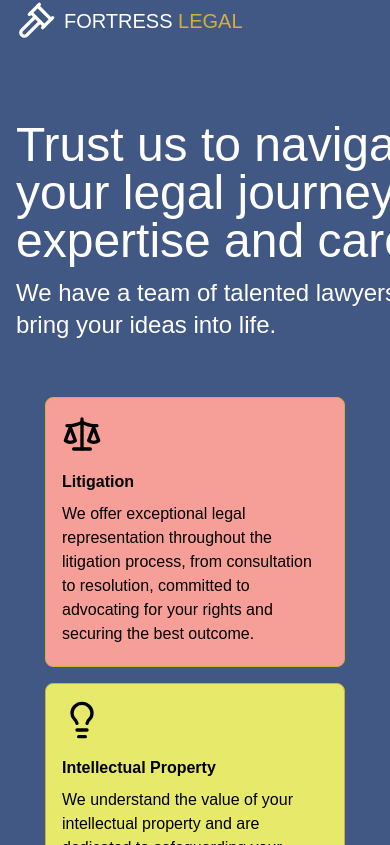
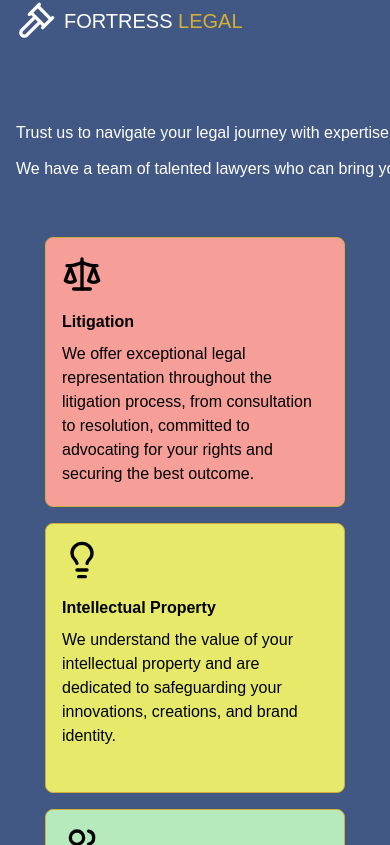
Before and after one commit to nzommmo/FORTRESS-LEGAL, a React (Vite) app: page / in a window 390 px wide. Shown: the part 859-1704 px from the top of the page. Built offline with nearby package versions, Linux system fonts and the light colour scheme.

Commit message:
FORTRESS LEGAL DEMO

```diff
--- a/src/components/Navbar.jsx
+++ b/src/components/Navbar.jsx
@@ -26,7 +26,7 @@ const Navbar = () => {
             <p className='text-xl'>Experienced Legal Representation You Can Trust</p>
           </div>
         </div>
-        <div className='flex mt-40 items-center md:gap-40 sm:gap-20 justify-center'>
+        <div className='flex mt-40 items-center md:gap-40 sm:gap-40 justify-center'>
           <div>
             <button className='bg-customyellow md:px-5 md:py-2 text-xl rounded sm:text-sm sm:py-1 sm:px-1'>GET STARTED</button>
           </div>
--- a/src/components/Services.jsx
+++ b/src/components/Services.jsx
@@ -11,10 +11,10 @@ const Services = () => {
         </div>
         <div className='mt-20 flex flex-col ms-30  gap-3 justify-start'>
           <div className='w-[500px] lg:w-1/2'>
-            <p className='text-5xl'>Trust us to navigate your legal journey with expertise and care.</p>
+            <p className='md:text-5xl sm:text-xl'>Trust us to navigate your legal journey with expertise and care.</p>
           </div>
           <div className='w-[500px]'>
-            <p className='text-2xl'>We have a team of talented lawyers who can bring your ideas into life.</p>
+            <p className='md:text-2xl sm:text-sm'>We have a team of talented lawyers who can bring your ideas into life.</p>
           </div>
         </div>
       </div>
--- a/src/components/Testimonials.jsx
+++ b/src/components/Testimonials.jsx
@@ -11,7 +11,7 @@ const Testimonials = () => {
           <p className='text-xl'>What are people saying about us</p>
         </div>
       </div>
-      <div className='flex flex-col   md:flex-row justify-center gap-10 text-black pb-10 '>
+      <div className='flex flex-col items-center md:flex-row justify-center gap-10 text-black pb-10 '>
         <div className='bg-white rounded-md p-4 w-80'>
           <p className='text-lg font-semibold'>“Exceptional Service and Expertise”</p>
           <p className='mt-2'>“From the moment I walked in, I felt supported and understood. They handled my case with utmost care and provided expert guidance every step of the way. Their commitment to achieving the best outcome for their clients is truly commendable”</p>
```
